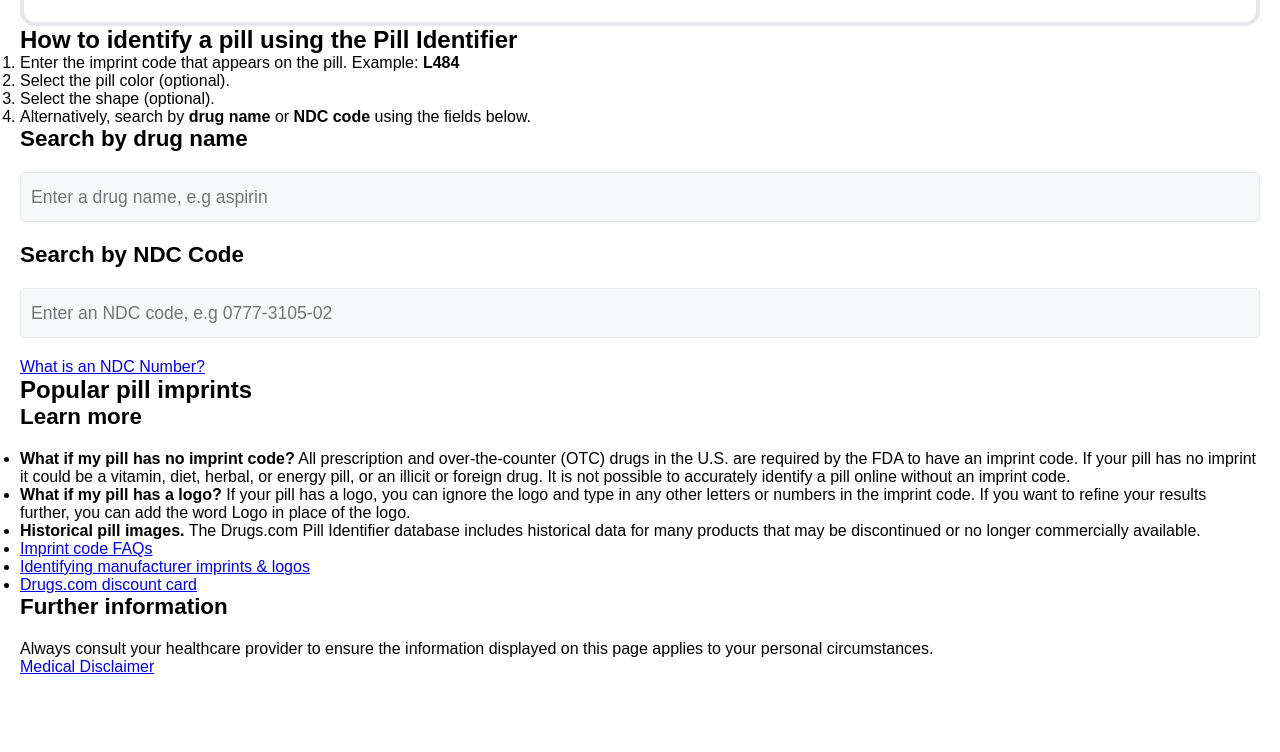
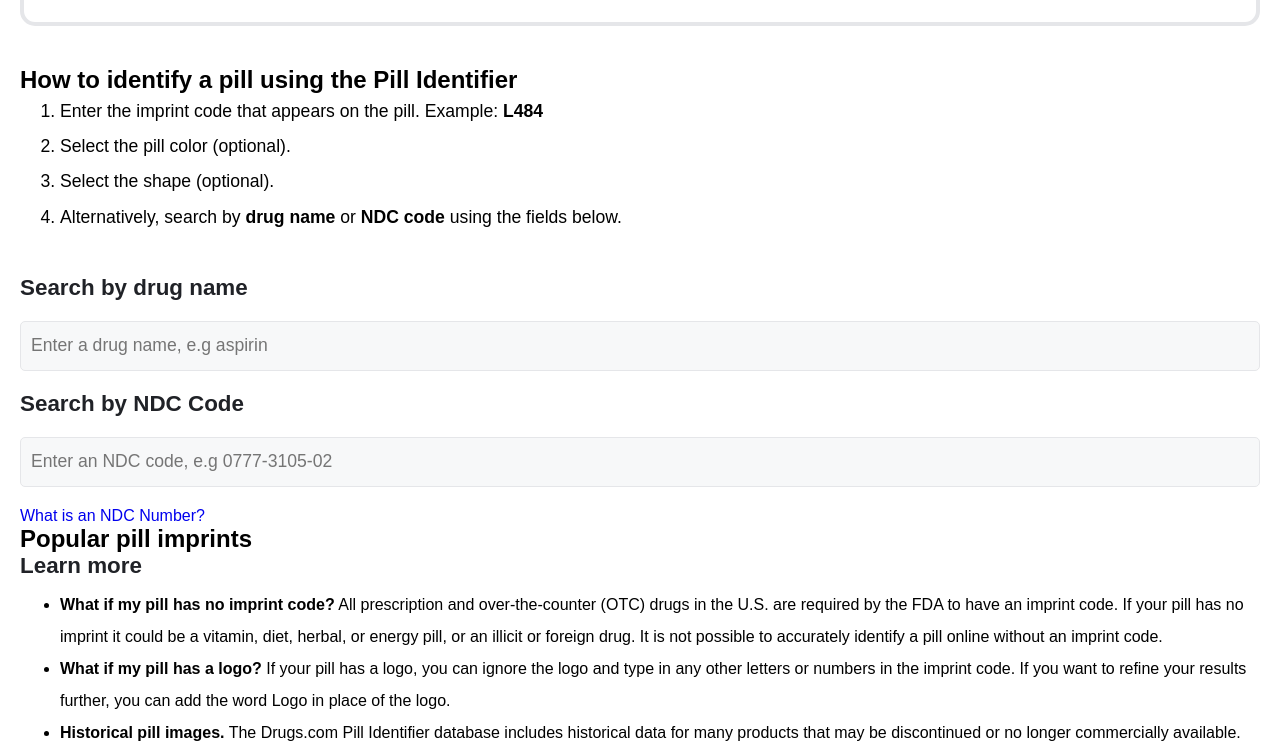
Before and after one commit to hannahvw/drugs.com-clone, a plain HTML site: page index.html in a window 1280 px wide. Shown: the part 597-1349 px from the top of the page. Before the commit the page ends 1293 px from the top, so only its background shows below. Drawn offline with Linux system fonts and the light colour scheme.

Commit message:
Update styles.css

```diff
--- a/styles.css
+++ b/styles.css
@@ -17,6 +17,10 @@ h1 {
   margin-bottom: 25px;
 }
 
+p {
+  color: #202227;
+}
+
 .sub-heading {
   font-weight: 600;
   font-size: 1.4rem;
@@ -27,6 +31,7 @@ form {
   border: 4px solid #e5e6e9;
   border-radius: 15px;
   margin-top: 20px;
+  margin-bottom: 40px;
   display: flex;
   justify-content: space-between;
   padding: 25px 20px;
@@ -97,3 +102,19 @@ img {
   width: 100%;
   display: block;
 }
+
+ol {
+  margin-left: 40px;
+  line-height: 2;
+  font-size: 1.1rem;
+  margin-bottom: 40px;
+}
+
+ul {
+  margin: -10px 0 50px 40px;
+  line-height: 2;
+}
+
+a {
+  text-decoration: none;
+}
```
